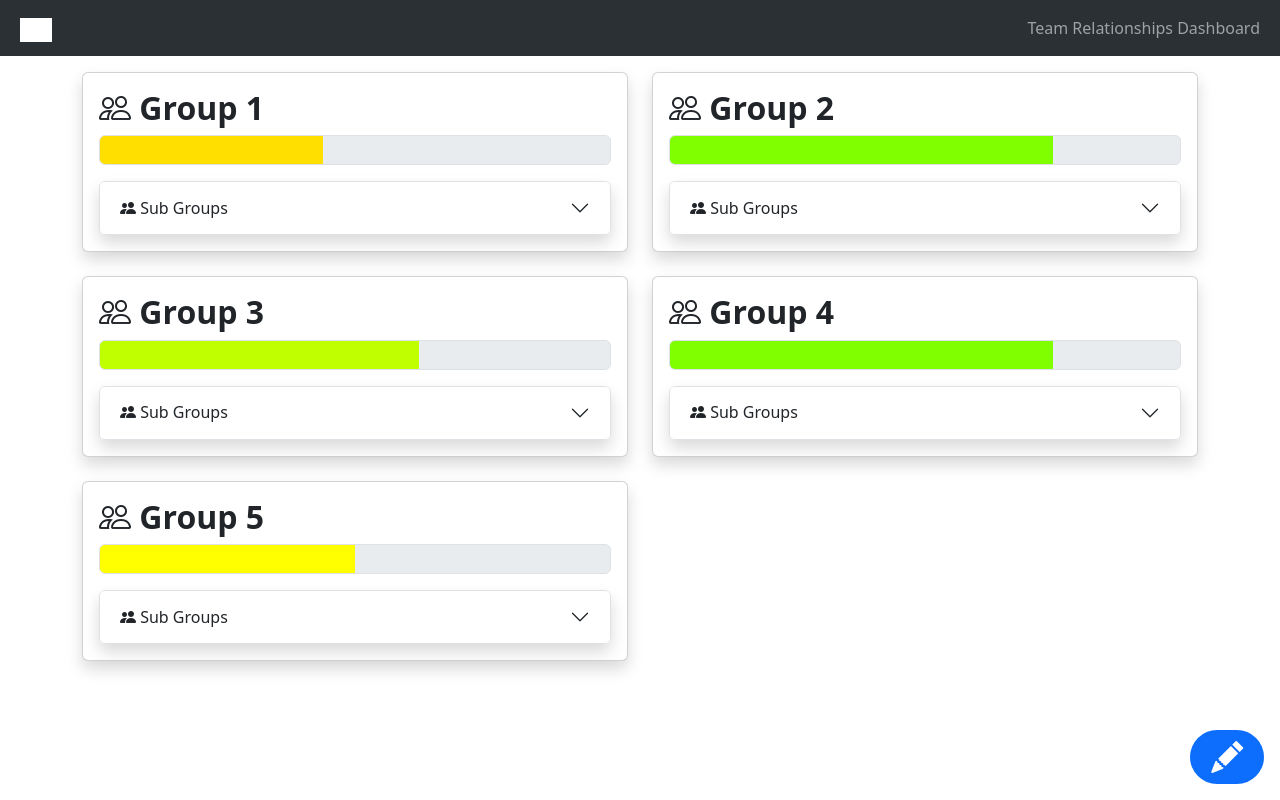
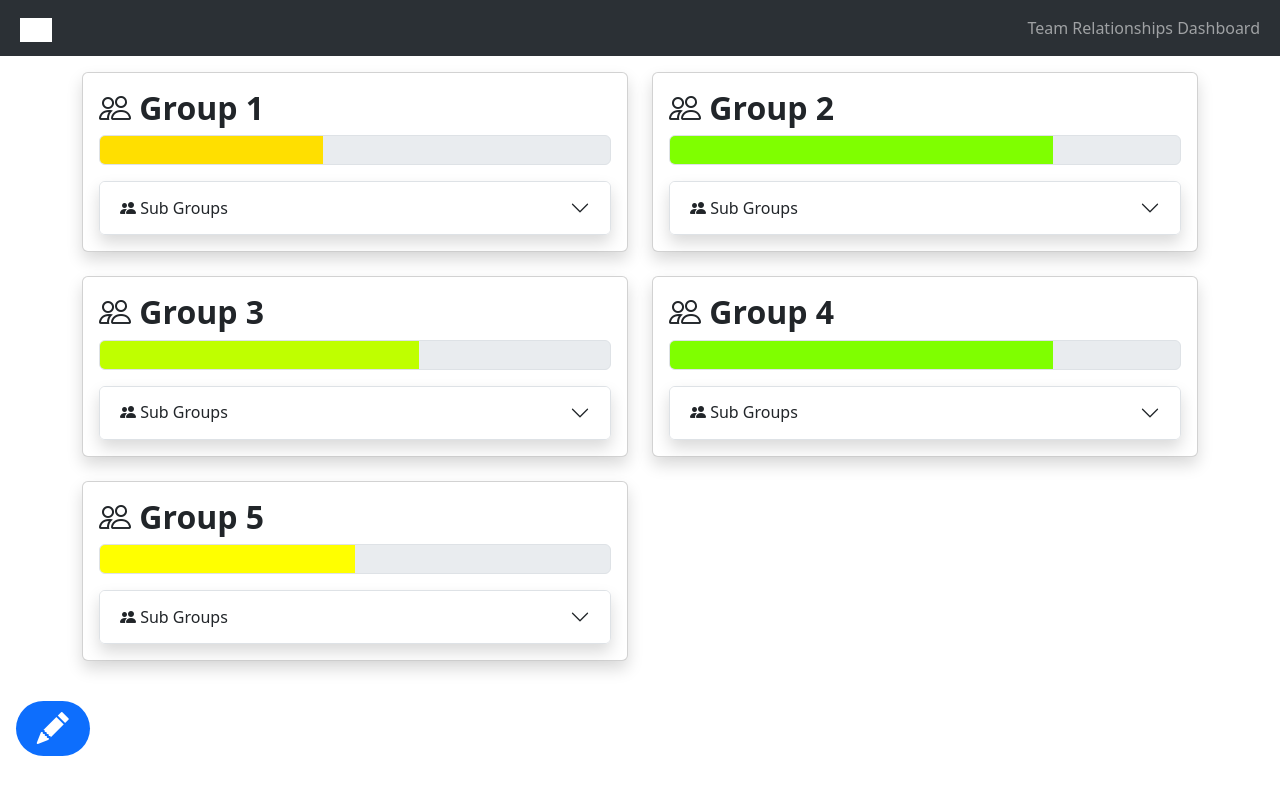
Before and after one commit to alex-pallan/team-relationship-tracker, a plain HTML site: page index.html in a window 1280 px wide. Drawn offline with nearby package versions, Linux system fonts and the light colour scheme; grey boxes are pictures that could not be loaded.

Commit message:
Update index.html

```diff
--- a/index.html
+++ b/index.html
@@ -38,7 +38,7 @@
       <div class="container pt-3" id="content"></div>
     <a
       href="https://github.com/alex-pallan/team-relationship-tracker/blob/448b049dfc42e0e98887292c5765e79ba6a443fb/data.json"
-      class="badge rounded-pill text-bg-primary fs-2 m-3 position-absolute bottom-0 end-0"
+      class="badge rounded-pill text-bg-primary fs-2 m-3 position-relative bottom-0 end-0"
       ><i class="bi bi-pencil-fill"></i>
     </a>
     <script
```
